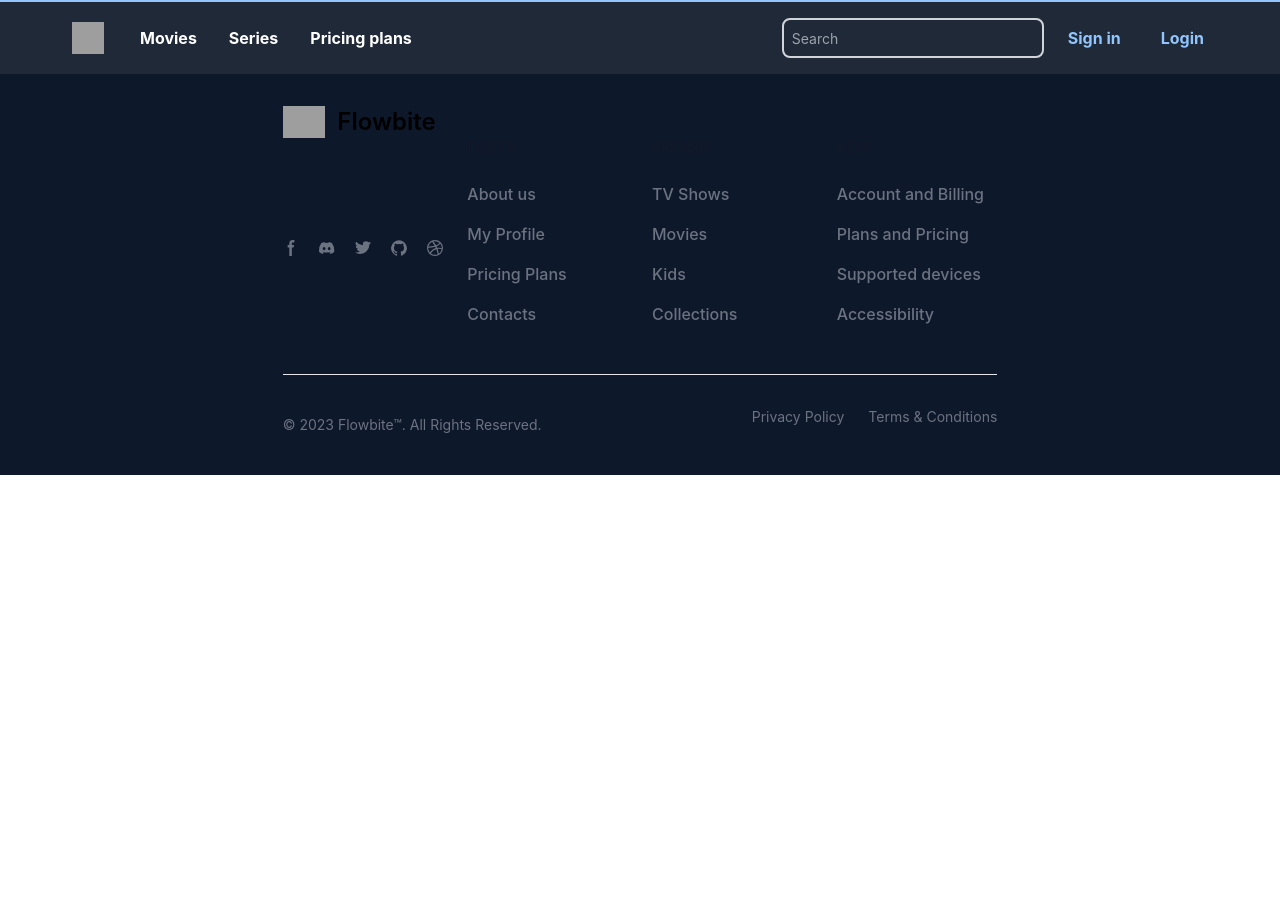
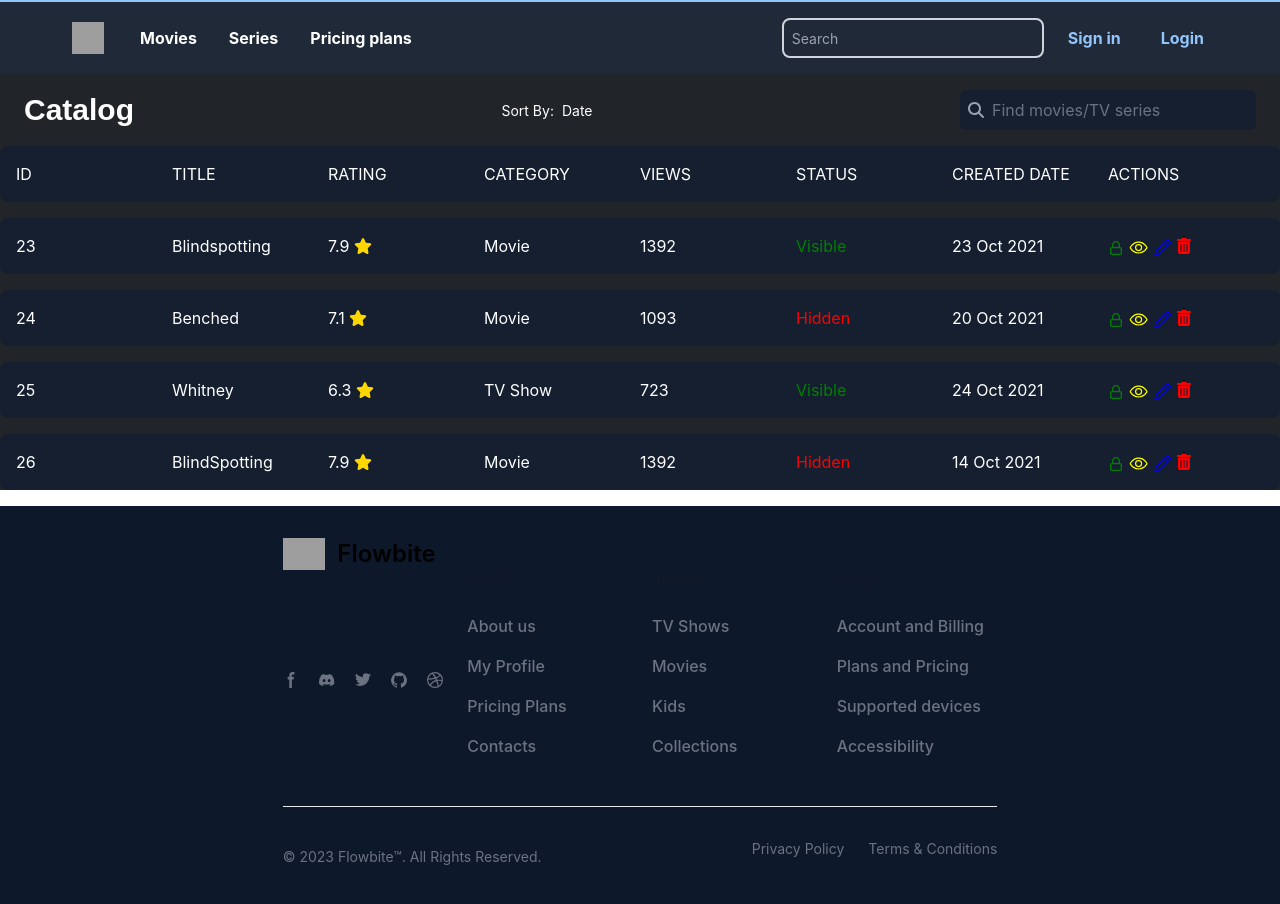
Before and after one commit to MT-Open-Soft/ui-client, a React (Create React App) app: page /catalog in a window 1280 px wide. Shown: the top 904 px of the page. Before the commit the page ends 800 px from the top, so only its background shows below. Built offline with nearby package versions, Linux system fonts and the light colour scheme; grey boxes are pictures that could not be loaded.

Commit message:
catalog added

```diff
--- a/package.json
+++ b/package.json
@@ -10,10 +10,12 @@
     "@testing-library/user-event": "^13.5.0",
     "autoprefixer": "^10.4.18",
     "axios": "^1.6.8",
+    "date-fns": "^3.6.0",
     "postcss-cli": "^11.0.0",
     "react": "^18.2.0",
     "react-dom": "^18.2.0",
     "react-icons": "^5.0.1",
+    "react-loading-skeleton": "^3.4.0",
     "react-router-dom": "^6.22.3",
     "react-scripts": "5.0.1",
     "swiper": "^11.0.7",
--- a/src/App.js
+++ b/src/App.js
@@ -4,10 +4,9 @@ import { BrowserRouter, Routes, Route } from "react-router-dom";
 import Home from './pages/Home';
 import Footer from './components/Footer';
 import MoviePreview from './pages/MoviePreview';
-import Sidebar from './components/SideBar';
-import Dashboard from './pages/Dashboard';
 import Search from './components/Search';
 import Video from './pages/Video';
+import Catalog from './pages/Catalog';
 
 
 
@@ -25,7 +24,8 @@ function App() {
           </>
         } /> */}
     {/* <Route path="/video" element={<Video />} */}
-/>
+{/* /> */}
+<Route path="/catalog" element={<Catalog />}/>
    </Routes>
    <Footer/>
    </BrowserRouter>
--- /dev/null
+++ b/src/pages/Catalog.js
@@ -0,0 +1,151 @@
+import React, { useState } from 'react';
+import { FontAwesomeIcon } from '@fortawesome/react-fontawesome';
+import { faTrashAlt, faStar, faSearch } from '@fortawesome/free-solid-svg-icons';
+import { CgLock } from 'react-icons/cg';
+import { IoEyeOutline } from 'react-icons/io5';
+import { GoPencil } from 'react-icons/go';
+
+const Catalog = () => {
+  const [sortBy, setSortBy] = useState('date'); // Default sorting option
+  const [showOptions, setShowOptions] = useState(false); // State to track if options should be shown
+
+  const handleSortBy = (option) => {
+    if (option === 'rating') {
+      // Sort by rating in increasing order
+      setCatalogData([...catalogData.sort((a, b) => a.rating - b.rating)]);
+    } else {
+      // Sort by other options
+      setCatalogData([...catalogData.sort((a, b) => (a[option] > b[option]) ? 1 : -1)]);
+    }
+    setSortBy(option);
+    setShowOptions(false); // Close the options after selecting one
+  };
+
+  const toggleOptions = () => {
+    setShowOptions(!showOptions);
+  };
+
+  const [catalogData, setCatalogData] = useState([
+    {
+      id: 23,
+      title: 'Blindspotting',
+      rating: 7.9,
+      category: 'Movie',
+      views: 1392,
+      status: 'Visible',
+      createdDate: '23 Oct 2021'
+    },
+    {
+      id: 24,
+      title: 'Benched',
+      rating: 7.1,
+      category: 'Movie',
+      views: 1093,
+      status: 'Hidden',
+      createdDate: '20 Oct 2021'
+    },
+    {
+      id: 25,
+      title: 'Whitney',
+      rating: 6.3,
+      category: 'TV Show',
+      views: 723,
+      status: 'Visible',
+      createdDate: '24 Oct 2021'
+    },
+    {
+      id: 26,
+      title: 'BlindSpotting',
+      rating: 7.9,
+      category: 'Movie',
+      views: 1392,
+      status: 'Hidden',
+      createdDate: '14 Oct 2021'
+    },
+  ]);
+
+  const [searchQuery, setSearchQuery] = useState(''); // State to track the search query
+  const [searchResults, setSearchResults] = useState([]); // State to store search results
+
+  const handleSearch = (e) => {
+    const query = e.target.value.toLowerCase();
+    setSearchQuery(query);
+    if (!query.trim()) {
+      setSearchResults([]);
+      return;
+    }
+    const results = catalogData.filter(item => item.title.toLowerCase().includes(query));
+    setSearchResults(results);
+  };
+
+  return (
+    <div className="bg-[#212529] text-white relative">
+      <div className="flex justify-between items-center px-6 py-4">
+        <h1 className="text-3xl font-bold" style={{ fontFamily: 'Rubik, sans-serif' }}>Catalog</h1>
+        <div className="relative">
+          <span className="text-sm text-white mr-2">Sort By:</span>
+          <button className="text-sm text-white hover:text-gray-300" onClick={toggleOptions}>
+            {sortBy === 'date' ? 'Date' : (sortBy === 'rating' ? 'Rating' : 'Views')}
+          </button>
+          {showOptions && (
+            <div className="absolute mt-2 right-0">
+              <button className="block px-4 py-2 text-white bg-[#212529] hover:bg-gray-600 w-full text-sm text-left"
+                onClick={() => handleSortBy('date')}>
+                Date
+              </button>
+              <button className="block px-4 py-2 text-white bg-[#212529] hover:bg-gray-600 w-full text-sm text-left"
+                onClick={() => handleSortBy('rating')}>
+                Rating
+              </button>
+              <button className="block px-4 py-2 text-white bg-[#212529] hover:bg-gray-600 w-full text-sm text-left"
+                onClick={() => handleSortBy('views')}>
+                Views
+              </button>
+            </div>
+          )}
+        </div>
+        <div className="relative">
+          <input
+            type="text"
+            className="bg-[#151f30] text-white border-none pl-8 pr-4 py-2 rounded-md placeholder-gray-500 focus:outline-none focus:ring-2 focus:ring-blue-600"
+            placeholder="Find movies/TV series"
+            value={searchQuery}
+            onChange={handleSearch}
+          />
+          <FontAwesomeIcon icon={faSearch} className="absolute left-2 top-1/2 transform -translate-y-1/2 text-gray-400" />
+        </div>
+      </div>
+      <div className="container mx-auto">
+        <div className="grid grid-cols-8 bg-[#151f30] rounded-lg p-4 mb-4">
+          <div>ID</div>
+          <div>TITLE</div>
+          <div>RATING</div>
+          <div>CATEGORY</div>
+          <div>VIEWS</div>
+          <div>STATUS</div>
+          <div>CREATED DATE</div>
+          <div>ACTIONS</div>
+        </div>
+        {(searchQuery.trim() !== '' ? searchResults : catalogData).map((item) => (
+          <div key={item.id} className="grid grid-cols-8 bg-[#151f30] rounded-lg p-4 my-4">
+            <div>{item.id}</div>
+            <div>{item.title}</div>
+            <div>{item.rating} <FontAwesomeIcon icon={faStar} style={{ color: 'gold' }} /></div>
+            <div>{item.category}</div>
+            <div>{item.views}</div>
+            <div style={{ color: item.status === 'Visible' ? 'green' : 'red' }}>{item.status}</div>
+            <div>{item.createdDate}</div>
+            <div style={{ verticalAlign: 'middle' }}>
+              <CgLock style={{ color: 'green', marginRight: '5px', display: 'inline-block' }} />
+              <IoEyeOutline style={{ color: 'yellow', marginRight: '5px', display: 'inline-block', fontSize: '1.2em' }} />
+              <GoPencil style={{ color: 'blue', marginRight: '5px', display: 'inline-block', fontSize: '1.2em' }} />
+              <FontAwesomeIcon icon={faTrashAlt} style={{ color: 'red', cursor: 'pointer', display: 'inline-block' }} />
+            </div>
+          </div>
+        ))}
+      </div>
+    </div>
+  );
+};
+
+export default Catalog;
```
Also changed, not shown: 1 other file (tests, documents, lock files or other folders).
